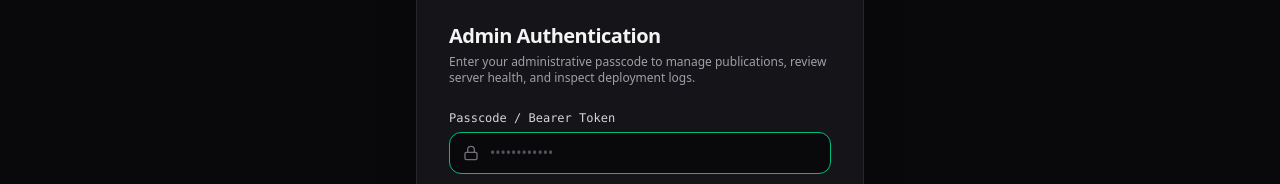
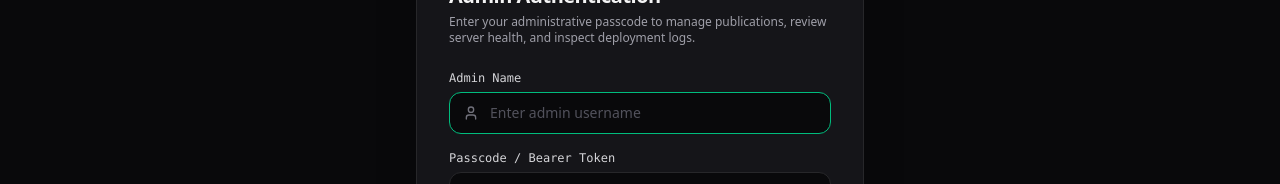
Before and after one commit to muneerdev01/MuneerDev_Frontend, a Next.js app: page /admin in a window 1280 px wide. Shown: the part 248-432 px from the top of the page. Built offline with nearby package versions, Linux system fonts and the light colour scheme; no server answers.

Commit message:
Update AdminLoginModal.tsx

```diff
--- a/components/admin/AdminLoginModal.tsx
+++ b/components/admin/AdminLoginModal.tsx
@@ -1,7 +1,7 @@
 'use client';
 
 import React, { useState } from 'react';
-import { Shield, Key, ArrowRight, Lock, AlertCircle } from 'lucide-react';
+import { Shield, Key, ArrowRight, Lock, AlertCircle, User } from 'lucide-react';
 import { adminLogin } from '@/lib/api';
 
 interface AdminLoginModalProps {
@@ -10,21 +10,23 @@ interface AdminLoginModalProps {
 }
 
 export function AdminLoginModal({ onSuccess, onCancel }: AdminLoginModalProps) {
+  const [username, setUsername] = useState('');
   const [password, setPassword] = useState('');
   const [loading, setLoading] = useState(false);
   const [error, setError] = useState<string | null>(null);
 
   const handleSubmit = async (e: React.FormEvent) => {
     e.preventDefault();
-    if (!password) {
-      setError('Please enter the administrative key.');
+
+    if (!username || !password) {
+      setError('Please enter both admin name and passcode.');
       return;
     }
 
     setLoading(true);
     setError(null);
 
-    const result = await adminLogin(password);
+    const result = await adminLogin(username, password);
     setLoading(false);
 
     if (result.success) {
@@ -60,6 +62,26 @@ export function AdminLoginModal({ onSuccess, onCancel }: AdminLoginModalProps) {
       )}
 
       <form onSubmit={handleSubmit} className="space-y-4">
+
+        {/* NAYA: Admin Name Field */}
+        <div>
+          <label className="block text-xs font-mono text-zinc-300 mb-1.5">
+            <span>Admin Name</span>
+          </label>
+          <div className="relative">
+            <User className="absolute left-3.5 top-1/2 -translate-y-1/2 h-4 w-4 text-zinc-500" />
+            <input
+              type="text"
+              value={username}
+              onChange={(e) => setUsername(e.target.value)}
+              placeholder="Enter admin username"
+              className="w-full rounded-xl border border-zinc-800 bg-zinc-950 pl-10 pr-4 py-2.5 text-sm text-zinc-100 placeholder-zinc-600 focus:border-emerald-500 focus:outline-hidden"
+              autoFocus
+            />
+          </div>
+        </div>
+
+        {/* Purana: Passcode Field */}
         <div>
           <label className="block text-xs font-mono text-zinc-300 mb-1.5 flex items-center justify-between">
             <span>Passcode / Bearer Token</span>
@@ -72,7 +94,6 @@ export function AdminLoginModal({ onSuccess, onCancel }: AdminLoginModalProps) {
               onChange={(e) => setPassword(e.target.value)}
               placeholder="••••••••••••"
               className="w-full rounded-xl border border-zinc-800 bg-zinc-950 pl-10 pr-4 py-2.5 text-sm text-zinc-100 placeholder-zinc-600 focus:border-emerald-500 focus:outline-hidden"
-              autoFocus
             />
           </div>
         </div>
```
